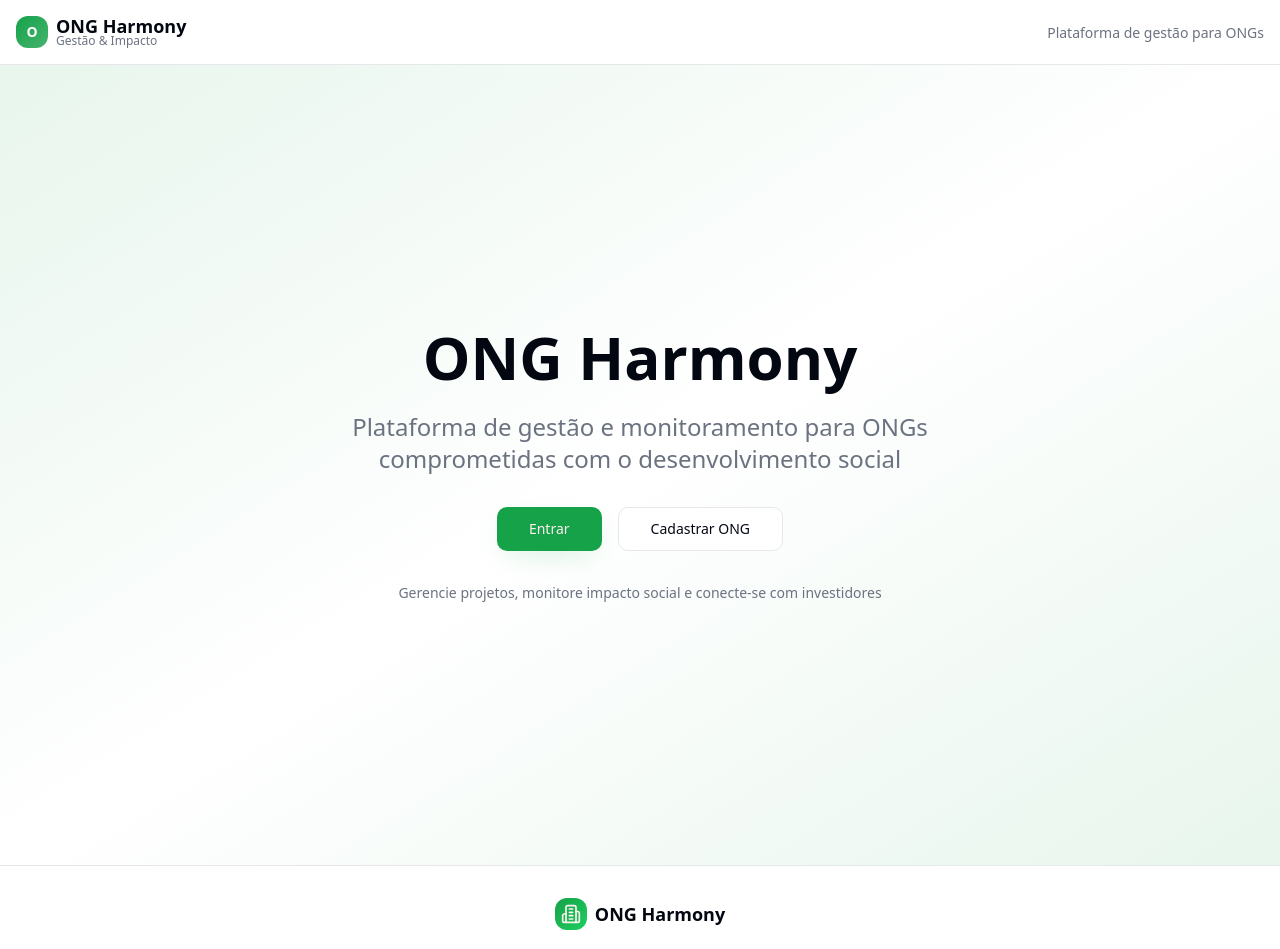
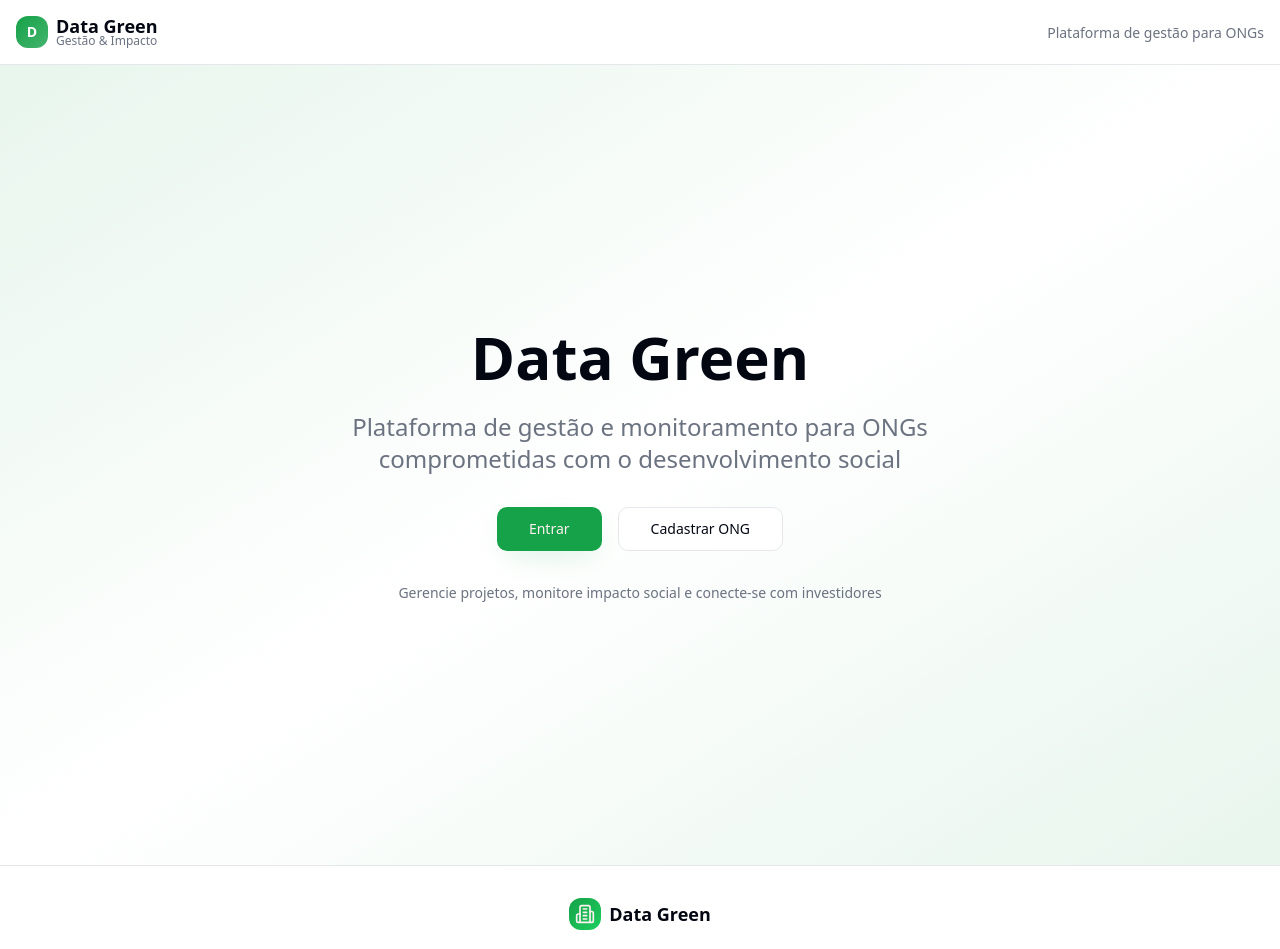
Before and after one commit to rafaelguilhermecreatehack/data-green, a React (Vite) app: page / in a window 1280 px wide. Shown: the top 949 px of the page. Built offline with nearby package versions, Linux system fonts and the light colour scheme.

Commit message:
Refactor: Change company name to Data Green
Updates company name from "ONG Harmony" to "Data Green" across the project. This includes changes in `index.html` metadata, `Footer.tsx`, `Header.tsx`, `HeroSection.tsx`, and email function templates.

```diff
--- a/index.html
+++ b/index.html
@@ -3,18 +3,18 @@
   <head>
     <meta charset="UTF-8" />
     <meta name="viewport" content="width=device-width, initial-scale=1.0" />
-    <title>ONG Harmony - Plataforma de Gestão para ONGs e Impacto Social</title>
+    <title>Data Green - Plataforma de Gestão para ONGs e Impacto Social</title>
     <meta name="description" content="Plataforma completa para gestão de ONGs, projetos sociais, beneficiários e investidores. Monitore impacto, calcule IDH automaticamente e gere relatórios profissionais." />
-    <meta name="author" content="ONG Harmony" />
+    <meta name="author" content="Data Green" />
     <meta name="keywords" content="ONG, gestão social, impacto social, IDH, projetos sociais, beneficiários, investidores, relatórios, dashboard" />
 
-    <meta property="og:title" content="ONG Harmony - Gestão Inteligente para o Terceiro Setor" />
+    <meta property="og:title" content="Data Green - Gestão Inteligente para o Terceiro Setor" />
     <meta property="og:description" content="Transforme o impacto social da sua ONG com nossa plataforma completa de gestão, dashboards e relatórios." />
     <meta property="og:type" content="website" />
     <meta property="og:image" content="/src/assets/hero-ong-harmony.jpg" />
 
     <meta name="twitter:card" content="summary_large_image" />
-    <meta name="twitter:title" content="ONG Harmony - Gestão de Impacto Social" />
+    <meta name="twitter:title" content="Data Green - Gestão de Impacto Social" />
     <meta name="twitter:description" content="Plataforma completa para ONGs monitorem projetos, beneficiários e investidores." />
     <meta name="twitter:image" content="/src/assets/hero-ong-harmony.jpg" />
   </head>
--- a/src/components/layout/Footer.tsx
+++ b/src/components/layout/Footer.tsx
@@ -10,7 +10,7 @@ const Footer = () => {
             <div className="w-8 h-8 bg-gradient-primary rounded-lg flex items-center justify-center">
               <Building2 className="w-5 h-5 text-primary-foreground" />
             </div>
-            <span className="text-lg font-bold">ONG Harmony</span>
+            <span className="text-lg font-bold">Data Green</span>
           </div>
           <p className="text-muted-foreground text-sm leading-relaxed">
             Plataforma completa para gestão de ONGs, projetos sociais e monitoramento de impacto.
@@ -36,7 +36,7 @@ const Footer = () => {
         <div className="border-t border-border mt-8 pt-6">
           <div className="flex flex-col md:flex-row justify-between items-center space-y-2 md:space-y-0">
             <p className="text-sm text-muted-foreground">
-              © 2024 ONG Harmony. Todos os direitos reservados.
+              © 2024 Data Green. Todos os direitos reservados.
             </p>
             <p className="text-sm text-muted-foreground">
               Feito com ❤️ para o terceiro setor brasileiro
--- a/src/components/layout/Header.tsx
+++ b/src/components/layout/Header.tsx
@@ -53,10 +53,10 @@ const Header = () => {
             {/* Logo */}
             <div className="flex items-center space-x-2">
               <div className="h-8 w-8 rounded-lg bg-gradient-to-br from-primary to-primary/80 flex items-center justify-center">
-                <span className="text-white font-bold text-sm">O</span>
+                <span className="text-white font-bold text-sm">D</span>
               </div>
               <div className="flex flex-col">
-                <span className="font-bold text-lg leading-none">ONG Harmony</span>
+                <span className="font-bold text-lg leading-none">Data Green</span>
                 <span className="text-xs text-muted-foreground leading-none">Dashboard</span>
               </div>
             </div>
@@ -85,10 +85,10 @@ const Header = () => {
           {/* Logo */}
           <div className="flex items-center space-x-2">
             <div className="h-8 w-8 rounded-lg bg-gradient-to-br from-primary to-primary/80 flex items-center justify-center">
-              <span className="text-white font-bold text-sm">O</span>
+              <span className="text-white font-bold text-sm">D</span>
             </div>
             <div className="flex flex-col">
-              <span className="font-bold text-lg leading-none">ONG Harmony</span>
+              <span className="font-bold text-lg leading-none">Data Green</span>
               <span className="text-xs text-muted-foreground leading-none">Gestão & Impacto</span>
             </div>
           </div>
--- a/src/components/sections/HeroSection.tsx
+++ b/src/components/sections/HeroSection.tsx
@@ -14,7 +14,7 @@ const HeroSection = () => {
         {/* Hero Content */}
         <div className="space-y-6">
           <h1 className="text-4xl md:text-6xl font-bold text-foreground leading-tight">
-            ONG Harmony
+            Data Green
           </h1>
           <p className="text-xl md:text-2xl text-muted-foreground max-w-2xl mx-auto">
             Plataforma de gestão e monitoramento para ONGs comprometidas com o desenvolvimento social
```
Also changed, not shown: 1 other file (tests, documents, lock files or other folders).
